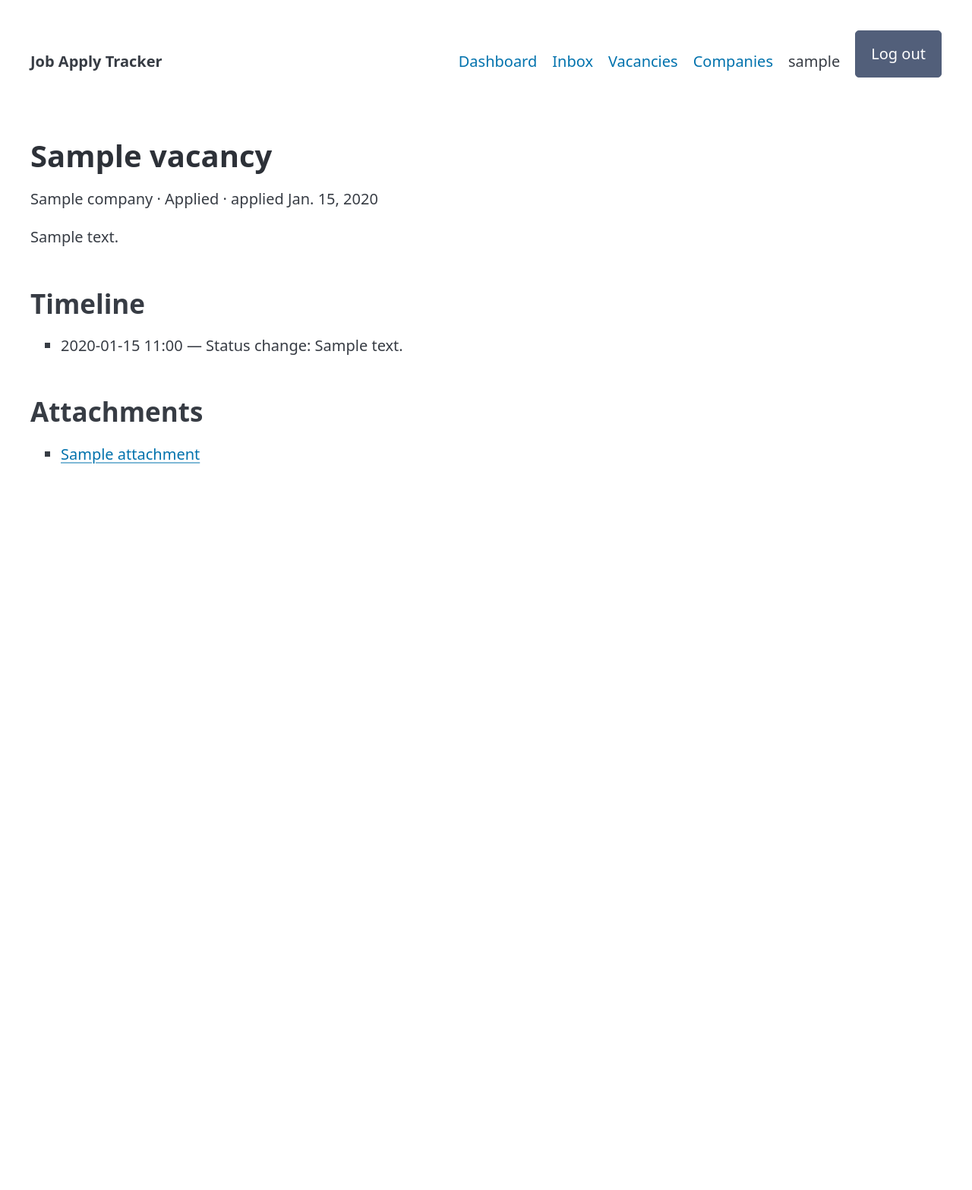
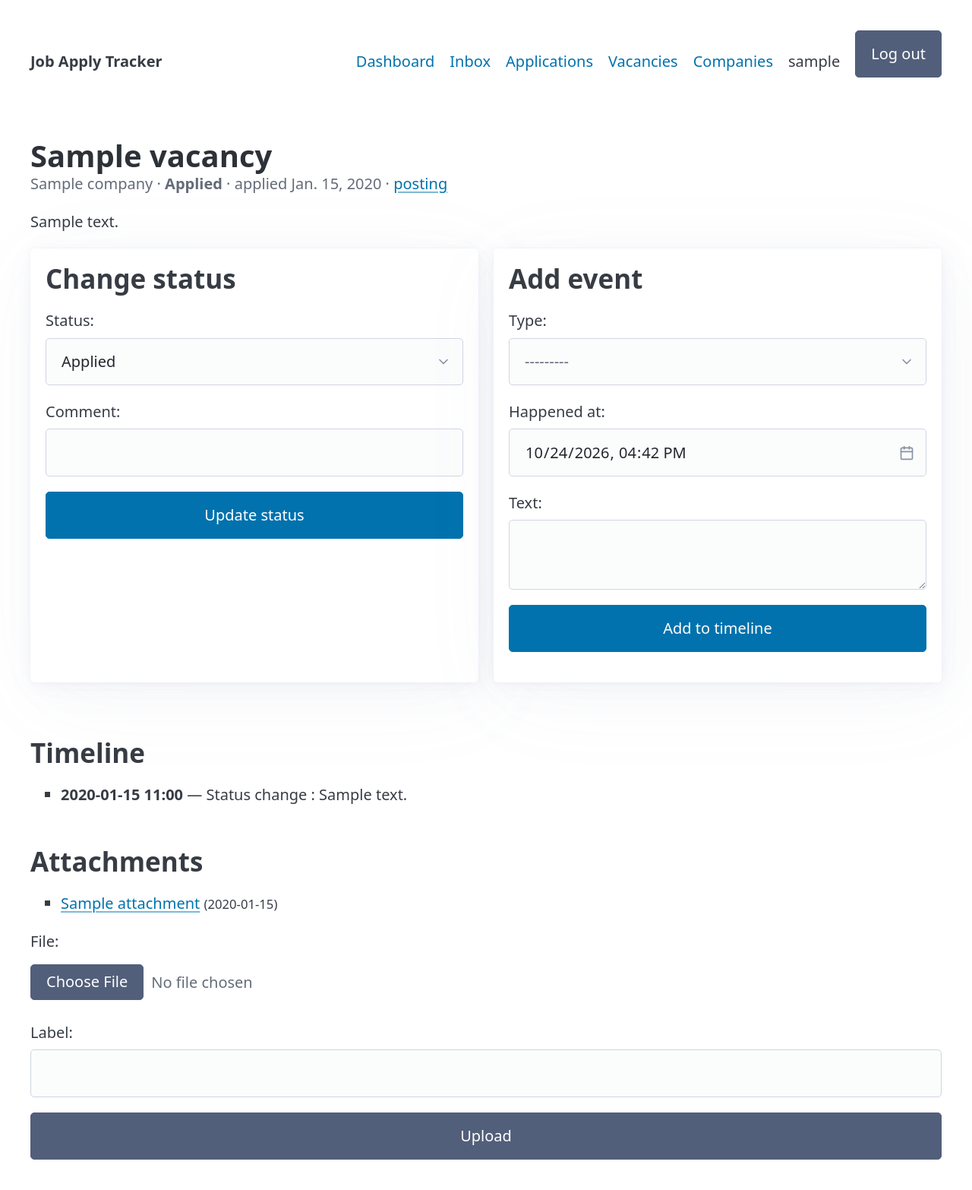
Before and after one commit to OleksiiShcherbynin/job-apply-tracker, a Django app: page /applications/1/ in a window 1280 px wide. Shown: the whole page at 76% size. Before the commit the page ends 610 px from the top, so only its background shows below. Run offline with Django 5.2, Linux system fonts and the light colour scheme; a user stored in the database is signed in; tables that the repository leaves empty hold one stand-in row (values such as "Sample post").

Commit message:
feat: application list and detail with timeline
Search by vacancy title or company name (GET, case-insensitive) and
filter by status. The detail page carries three POST-only forms
(event, status, attachment) that redirect back on success and re-render
with errors otherwise. Event type excludes status_change so status and
timeline can only change together via change_status. List and detail
stay at a fixed query count (select_related / prefetch_related).

Co-Authored-By: Claude Opus 5.5 <noreply@anthropic.com>

```diff
--- a/templates/base.html
+++ b/templates/base.html
@@ -14,6 +14,7 @@
         <ul>
           <li><a href="{% url 'tracker:dashboard' %}">Dashboard</a></li>
           <li><a href="{% url 'tracker:inbox' %}">Inbox</a></li>
+          <li><a href="{% url 'tracker:application_list' %}">Applications</a></li>
           <li><a href="{% url 'tracker:vacancy_list' %}">Vacancies</a></li>
           <li><a href="{% url 'tracker:company_list' %}">Companies</a></li>
           <li>{{ user.username }}</li>
--- a/tracker/forms.py
+++ b/tracker/forms.py
@@ -4,7 +4,7 @@ from django import forms
 from django.core.exceptions import ValidationError
 from django.utils import timezone
 
-from .models import Attachment, Company, Vacancy
+from .models import Application, ApplicationEvent, Attachment, Company, Vacancy
 
 # Guard against mess and mistakes, not against attackers: every user only
 # uploads into their own tracker.
@@ -94,3 +94,30 @@ class DismissForm(forms.ModelForm):
     class Meta:
         model = Vacancy
         fields = ["dismiss_reason"]
+
+
+class EventForm(forms.ModelForm):
+    class Meta:
+        model = ApplicationEvent
+        fields = ["type", "happened_at", "text"]
+        widgets = {
+            "happened_at": forms.DateTimeInput(
+                attrs={"type": "datetime-local"}, format="%Y-%m-%dT%H:%M"
+            ),
+            "text": forms.Textarea(attrs={"rows": 2}),
+        }
+
+    def __init__(self, *args, **kwargs):
+        super().__init__(*args, **kwargs)
+        # Status changes go only through Application.change_status, so the
+        # timeline and the status field can never disagree.
+        self.fields["type"].choices = [
+            (value, label)
+            for value, label in self.fields["type"].choices
+            if value != ApplicationEvent.EventType.STATUS_CHANGE
+        ]
+
+
+class StatusChangeForm(forms.Form):
+    status = forms.ChoiceField(choices=Application.Status.choices)
+    comment = forms.CharField(required=False)
--- a/tracker/templates/tracker/application_detail.html
+++ b/tracker/templates/tracker/application_detail.html
@@ -1,23 +1,61 @@
 {% extends "base.html" %}
 
+{% block title %}{{ application.vacancy.title }} · Job Apply Tracker{% endblock %}
+
 {% block content %}
-  <h1>{{ application.vacancy.title }}</h1>
-  <p>{{ application.vacancy.company }} · {{ application.get_status_display }} · applied {{ application.applied_at }}</p>
+  <hgroup>
+    <h1>{{ application.vacancy.title }}</h1>
+    <p>
+      {{ application.vacancy.company }} · <strong>{{ application.get_status_display }}</strong>
+      · applied {{ application.applied_at }}
+      {% if application.vacancy.url %}· <a href="{{ application.vacancy.url }}" target="_blank" rel="noopener">posting</a>{% endif %}
+    </p>
+  </hgroup>
   {% if application.notes %}<p>{{ application.notes }}</p>{% endif %}
+
+  <div class="grid">
+    <article>
+      <h2>Change status</h2>
+      <form method="post" action="{% url 'tracker:application_change_status' application.pk %}">
+        {% csrf_token %}
+        {{ status_form.as_div }}
+        <button type="submit">Update status</button>
+      </form>
+    </article>
+
+    <article>
+      <h2>Add event</h2>
+      <form method="post" action="{% url 'tracker:application_add_event' application.pk %}">
+        {% csrf_token %}
+        {{ event_form.as_div }}
+        <button type="submit">Add to timeline</button>
+      </form>
+    </article>
+  </div>
 
   <h2>Timeline</h2>
   <ul>
     {% for event in application.events.all %}
-      <li>{{ event.happened_at|date:"Y-m-d H:i" }} — {{ event.get_type_display }}: {{ event.text }}</li>
+      <li>
+        <strong>{{ event.happened_at|date:"Y-m-d H:i" }}</strong> — {{ event.get_type_display }}
+        {% if event.text %}: {{ event.text }}{% endif %}
+      </li>
+    {% empty %}
+      <li>Nothing yet.</li>
     {% endfor %}
   </ul>
 
   <h2>Attachments</h2>
   <ul>
     {% for attachment in application.attachments.all %}
-      <li><a href="{{ attachment.file.url }}">{{ attachment.label }}</a></li>
+      <li><a href="{{ attachment.file.url }}">{{ attachment.label }}</a> <small>({{ attachment.created_at|date:"Y-m-d" }})</small></li>
     {% empty %}
       <li>None.</li>
     {% endfor %}
   </ul>
+  <form method="post" action="{% url 'tracker:application_add_attachment' application.pk %}" enctype="multipart/form-data">
+    {% csrf_token %}
+    {{ attachment_form.as_div }}
+    <button type="submit" class="secondary">Upload</button>
+  </form>
 {% endblock %}
--- a/tracker/urls.py
+++ b/tracker/urls.py
@@ -20,9 +20,25 @@ urlpatterns = [
     path("vacancies/<int:pk>/apply/", views.VacancyApplyView.as_view(), name="vacancy_apply"),
     path("vacancies/<int:pk>/dismiss/", views.VacancyDismissView.as_view(), name="vacancy_dismiss"),
     # Applications
+    path("applications/", views.ApplicationListView.as_view(), name="application_list"),
     path(
         "applications/<int:pk>/",
         views.ApplicationDetailView.as_view(),
         name="application_detail",
     ),
+    path(
+        "applications/<int:pk>/events/",
+        views.ApplicationAddEventView.as_view(),
+        name="application_add_event",
+    ),
+    path(
+        "applications/<int:pk>/status/",
+        views.ApplicationChangeStatusView.as_view(),
+        name="application_change_status",
+    ),
+    path(
+        "applications/<int:pk>/attachments/",
+        views.ApplicationAddAttachmentView.as_view(),
+        name="application_add_attachment",
+    ),
 ]
--- a/tracker/views.py
+++ b/tracker/views.py
@@ -1,7 +1,7 @@
 from django.contrib import messages
 from django.contrib.auth.mixins import LoginRequiredMixin
 from django.db import transaction
-from django.db.models import ProtectedError
+from django.db.models import ProtectedError, Q
 from django.shortcuts import redirect
 from django.urls import reverse_lazy
 from django.views.generic import (
@@ -12,10 +12,20 @@ from django.views.generic import (
     ListView,
     TemplateView,
     UpdateView,
+    View,
 )
+from django.views.generic.base import TemplateResponseMixin
 from django.views.generic.detail import SingleObjectMixin
 
-from .forms import ApplyForm, CompanyForm, DismissForm, VacancyForm
+from .forms import (
+    ApplyForm,
+    AttachmentForm,
+    CompanyForm,
+    DismissForm,
+    EventForm,
+    StatusChangeForm,
+    VacancyForm,
+)
 from .mixins import OwnerFormMixin, OwnerQuerySetMixin
 from .models import Application, Attachment, Company, Vacancy
 
@@ -168,7 +178,103 @@ class VacancyDismissView(OwnerQuerySetMixin, UpdateView):
 # --- Applications ---
 
 
-class ApplicationDetailView(OwnerQuerySetMixin, DetailView):
-    # Minimal page so "Applied" has somewhere to land; Task 12 adds the
-    # timeline forms, status change and attachment upload.
+class ApplicationListView(OwnerQuerySetMixin, ListView):
     model = Application
+
+    def get_queryset(self):
+        queryset = super().get_queryset().select_related("vacancy__company").order_by("-applied_at")
+        status = self.request.GET.get("status")
+        if status in Application.Status.values:
+            queryset = queryset.filter(status=status)
+        query = self.request.GET.get("q", "").strip()
+        if query:
+            queryset = queryset.filter(
+                Q(vacancy__title__icontains=query) | Q(vacancy__company__name__icontains=query)
+            )
+        return queryset
+
+    def get_context_data(self, **kwargs):
+        context = super().get_context_data(**kwargs)
+        context["statuses"] = Application.Status.choices
+        context["current_status"] = self.request.GET.get("status", "")
+        context["query"] = self.request.GET.get("q", "")
+        return context
+
+
+class ApplicationPageMixin(OwnerQuerySetMixin):
+    """What the application page needs, shared by the page and its small forms."""
+
+    model = Application
+    template_name = "tracker/application_detail.html"
+
+    def get_queryset(self):
+        # select_related: the one vacancy and company (JOIN).
+        # prefetch_related: the many events and attachments (one extra query each).
+        return (
+            super()
+            .get_queryset()
+            .select_related("vacancy__company")
+            .prefetch_related("events", "attachments")
+        )
+
+    def get_context_data(self, **kwargs):
+        # An invalid form arrives in kwargs and keeps its errors; the rest start empty.
+        kwargs.setdefault("event_form", EventForm())
+        kwargs.setdefault("status_form", StatusChangeForm(initial={"status": self.object.status}))
+        kwargs.setdefault("attachment_form", AttachmentForm())
+        return super().get_context_data(**kwargs)
+
+
+class ApplicationDetailView(ApplicationPageMixin, DetailView):
+    pass
+
+
+class ApplicationActionView(ApplicationPageMixin, SingleObjectMixin, TemplateResponseMixin, View):
+    """Base for the small POST-only forms on the application page.
+
+    Valid form: do the action and redirect back (POST/redirect/GET).
+    Invalid form: show the page again with that form's errors.
+    """
+
+    http_method_names = ["post"]
+    form_class = None
+    context_name = None
+
+    def post(self, request, *args, **kwargs):
+        self.object = self.get_object()
+        form = self.form_class(request.POST, request.FILES)
+        if not form.is_valid():
+            return self.render_to_response(self.get_context_data(**{self.context_name: form}))
+        self.act(form)
+        return redirect(self.object)
+
+    def act(self, form):
+        raise NotImplementedError
+
+
+class ApplicationAddEventView(ApplicationActionView):
+    form_class = EventForm
+    context_name = "event_form"
+
+    def act(self, form):
+        event = form.save(commit=False)
+        event.application = self.object
+        event.save()
+
+
+class ApplicationChangeStatusView(ApplicationActionView):
+    form_class = StatusChangeForm
+    context_name = "status_form"
+
+    def act(self, form):
+        self.object.change_status(form.cleaned_data["status"], form.cleaned_data["comment"])
+
+
+class ApplicationAddAttachmentView(ApplicationActionView):
+    form_class = AttachmentForm
+    context_name = "attachment_form"
+
+    def act(self, form):
+        attachment = form.save(commit=False)
+        attachment.application = self.object
+        attachment.save()
```
Also changed, not shown: tests/tracker/test_forms.py (+40 -1 lines), tests/tracker/test_views_application.py (added, +168 -0 lines), tracker/templates/tracker/application_list.html (added, +37 -0 lines).
